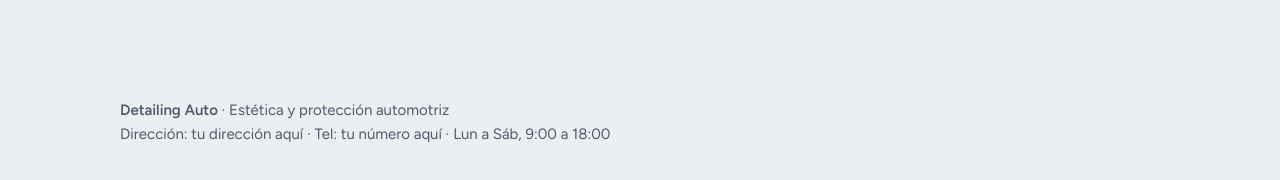
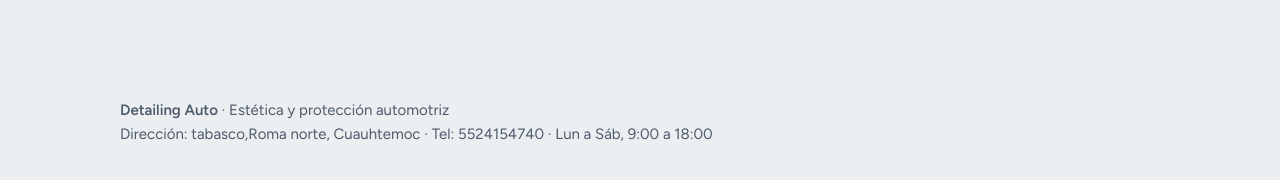
Before and after one commit to RamsesSalinas333/base-de-datow-web, a plain HTML site: page index.html in a window 1280 px wide. Shown: the part 3388-3568 px from the top of the page. Drawn offline with nearby package versions, Linux system fonts and the light colour scheme.

Commit message:
Update footer contact information

```diff
--- a/index.html
+++ b/index.html
@@ -138,7 +138,7 @@ footer{padding:36px 0 48px;color:var(--mut);font-size:15px}
 
 <footer>
   <strong>Detailing Auto</strong> · Estética y protección automotriz<br>
-  Dirección: tu dirección aquí · Tel: tu número aquí · Lun a Sáb, 9:00 a 18:00
+  Dirección: tabasco,Roma norte, Cuauhtemoc · Tel: 5524154740 · Lun a Sáb, 9:00 a 18:00
 </footer>
 </div>
 
```
